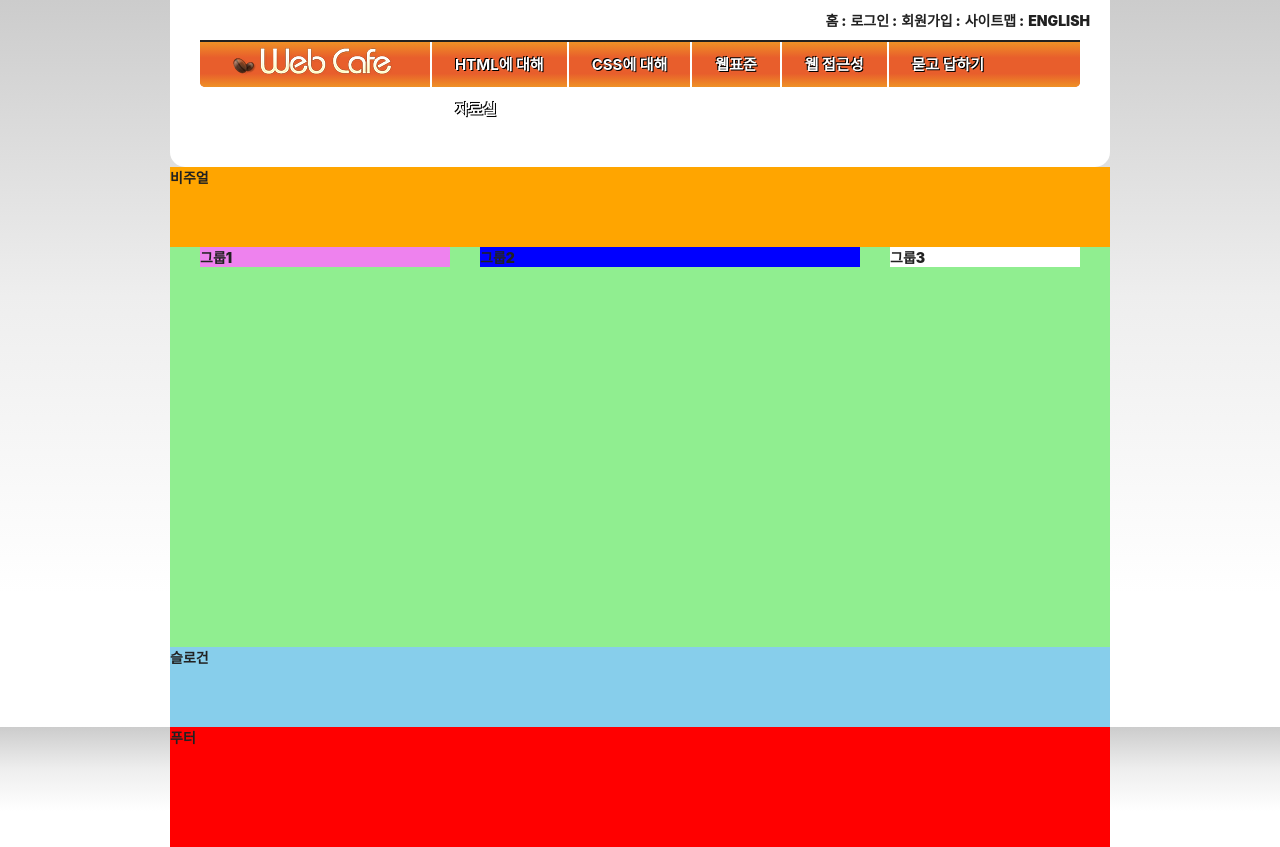
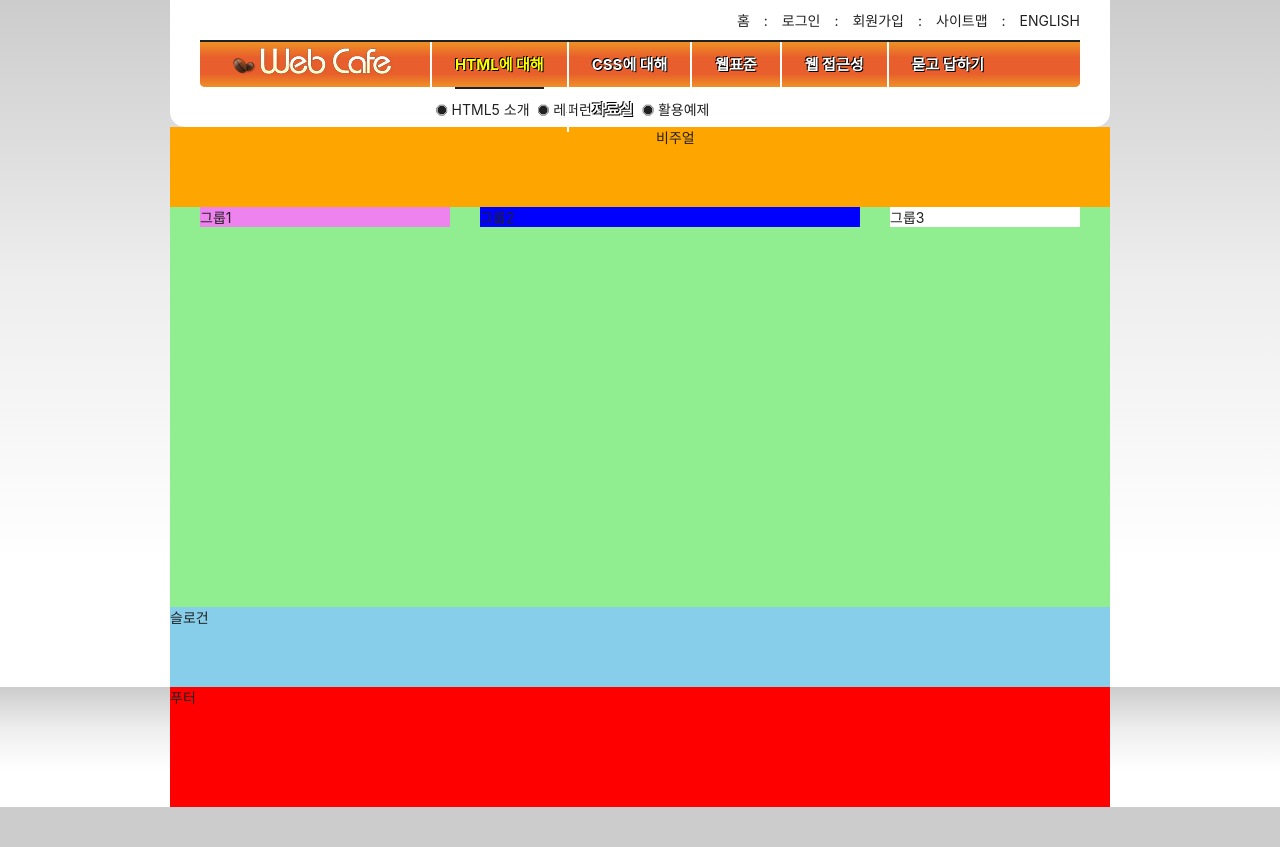
Before and after one commit to imironjin/HTML5, a plain HTML site: page index.html in a window 1280 px wide. After the commit the page ends 807 px from the top, so only its background shows below. Drawn offline with Linux system fonts and the light colour scheme; a web font is replaced by a local one.

Commit message:
자바스크립트 적용

```diff
--- a/index.html
+++ b/index.html
@@ -7,13 +7,16 @@
   <title>웹카페</title>
   <link rel="stylesheet" as="style" crossorigin href="https://cdn.jsdelivr.net/gh/orioncactus/pretendard@v1.3.6/dist/web/static/pretendard.css" />
   <link rel="stylesheet" href="./styles/style.css" />
+  <!-- <script src="./js/main.js" defer></script> -->
+  <script src="./js/jquery.min.js"></script>
+  <script src="./js/menu-tab.js"></script>
 </head>
 <body>
   <header class="header">
     <!-- 로고 Start -->
     <h1 class="logo">
       <a href="./index-complete.html">
-        <img src="./assets/logo.png" alt="web cafe" width="165" height="35" />
+        <img src="./assets/logo.png" alt="web cafe" />
       </a>
     </h1>
     <!-- 로고 End -->
--- a/styles/fontello.css
+++ b/styles/fontello.css
@@ -1,18 +1,29 @@
+@font-face {
+  font-family: 'fontello';
+  src: url('../font/fontello.eot?46650727');
+  src: url('../font/fontello.eot?46650727#iefix') format('embedded-opentype'),
+       url('../font/fontello.woff2?46650727') format('woff2'),
+       url('../font/fontello.woff?46650727') format('woff'),
+       url('../font/fontello.ttf?46650727') format('truetype'),
+       url('../font/fontello.svg?46650727#fontello') format('svg');
+  font-weight: normal;
+  font-style: normal;
+}
 /* Chrome hack: SVG is rendered more smooth in Windozze. 100% magic, uncomment if you need it. */
 /* Note, that will break hinting! In other OS-es font will be not as sharp as it could be */
 /*
 @media screen and (-webkit-min-device-pixel-ratio:0) {
   @font-face {
     font-family: 'fontello';
-    src: url('../font/fontello.svg?38310097#fontello') format('svg');
+    src: url('../font/fontello.svg?46650727#fontello') format('svg');
   }
 }
 */
-
- [class^="icon-"]:before, [class*=" icon-"]:before {
-  font-family: 'fontello';
+[class^="icon-"]:before, [class*=" icon-"]:before {
+  font-family: "fontello";
+  font-style: normal;
   font-weight: normal;
-  speak: none;
+  speak: never;
 
   display: inline-block;
   text-decoration: inherit;
@@ -43,8 +54,9 @@
   /* text-shadow: 1px 1px 1px rgba(127, 127, 127, 0.3); */
 }
 
-.icon-ok:before { content: '\e800'; } /* '' */
+.icon-search:before { content: '\e800'; } /* '' */
 .icon-plus:before { content: '\e801'; } /* '' */
-.icon-search:before { content: '\e802'; } /* '' */
-.icon-right-open:before { content: '\e803'; } /* '' */
-.icon-dot-circled:before { content: '\f192'; } /* '' */
+.icon-ok:before { content: '\e802'; } /* '' */
+.icon-stop:before { content: '\e803'; } /* '' */
+.icon-right-dir:before { content: '\e804'; } /* '' */
+.icon-colon:before { content: '\e805'; } /* '' */
--- a/styles/style.css
+++ b/styles/style.css
@@ -1,3 +1,4 @@
+@import url(./fontello.css);
 @import url(./normalize.css);
 @import url(./reset.css);
 
@@ -29,9 +30,9 @@ a {
 body {
   font-size: 1.4rem;
   color: #212121;
-  background: #ccc linear-gradient(to bottom, #ccc 0%, #eee 35%, #fff 70%, #fff 100%);
+  background: #ccc
+  linear-gradient(to bottom, #ccc 0%, #eee 35%, #fff 70%, #fff 100%);
   font-family: "Pretendard Variable", Pretendard, -apple-system, BlinkMacSystemFont, system-ui, Roboto, "Helvetica Neue", "Segoe UI", "Apple SD Gothic Neo", "Noto Sans KR", "Malgun Gothic", "Apple Color Emoji", "Segoe UI Emoji", "Segoe UI Symbol", sans-serif;
-  font-weight: 900;
 }
 
 /* 레이아웃 */
@@ -52,6 +53,7 @@ body {
   position: absolute;
   top: 45px;
   left: 60px;
+  z-index: 10;
 }
 
 /* 텍스트 링크 모음 */
@@ -62,7 +64,8 @@ body {
   /* position 속성을 활용하여 .member 영역을 오른쪽으로 10px만큼 이동 */
   /* position: relative;
   right: -10px; */
-  transform: translate(10px);
+  /* transform 속성을 활용하여 .member 영역을 오른쪽으로 10px 만큼 이동하기 */
+  transform: translateX(10px);
 }
 
 .member li {
@@ -72,15 +75,15 @@ body {
 
 .member a {
   /* background-color: coral; */
-  padding: 6px 0px;
+  padding: 6px 10px;
   display: inherit;
   text-transform: uppercase;
 }
 
-/* 마지막 li 요소에 포함된 a요소를 선택하여 오른쪽 padding 값을 0으로 재정의 */
+/* 마지막 li 요소에 포함된 a요소를 선택하여 오른쪽 padding 값을 0으로 재정의
 .member li:last-child {
   padding-right: 0;
-}
+} */
 
 .divider {
   margin-right: 4px;
@@ -88,7 +91,7 @@ body {
 
 /* 메인메뉴 */
 .navigation {
-  padding-bottom: 80px;
+  padding-bottom: 40px;
 }
 .menu {
   border-top: 2px solid #212121;
@@ -103,15 +106,21 @@ body {
     border-radius: 0 0 5px 5px;
     padding-left: 230px;
     height: 47px;
+    position: relative;
+}
+
+.menu > li:nth-child(-n+3) {
+  position: relative;
 }
 
 .menu-item {
-  /* background-color: aqua; */
+  position: relative;
   float: left;
   border-left: 2px solid #fff;
 }
 /* 상속으로 인해 발생하는 문제를 방지하기 위해 부모가 아닌
 Button에 주는 것이다. 스타일을 누구한테 줄 것인지 잘 생각 */
+/* 구체성 -> 10점점 */
 .menu-button {
   border: 0;
   background: transparent;
@@ -122,11 +131,81 @@ Button에 주는 것이다. 스타일을 누구한테 줄 것인지 잘 생각 *
   color: #fff;
   text-shadow: 1px 1px 0 #000, -1px -1px 0 #000;
 }
+
+/* 구체성 -> 20점 */
+.is-active .menu-button {
+  color: #ff0;
+}
+
+/* 가상 요소 선택자는 inline으로 생성된다 */
+/* absolute를 주는 순간 이미 block이 됨 */
+.is-active .menu-button::after {
+  content: "";
+  display: block;
+  border-top: 2px solid #212121;
+}
+
 .sub-menu {
-  background-color: pink;
   position: absolute;
+  top: 47px;
+  padding: 4px 0;
   display: none;
 }
+
+.menu-html,
+.menu-css,
+.menu-standards{
+  left: 0;
+}
+
+.menu-accessibility,
+.menu-qna,
+.menu-archive{
+  right: 0;
+}
+
+.is-active .sub-menu {
+  display: block;
+  white-space: nowrap;
+}
+
+.sub-menu li {
+  display: inline-block;
+}
+
+.sub-menu a::before {
+  content: '\e803';
+  font-family: "fontello";
+  font-style: normal;
+  font-weight: normal;
+  display: inline-block;
+  text-decoration: inherit;
+  width: 1em;
+  margin-right: .2em;
+  text-align: center;
+  font-variant: normal;
+  text-transform: none;
+  line-height: 1em;
+  margin-left: .2em;
+  -webkit-font-smoothing: antialiased;
+  -moz-osx-font-smoothing: grayscale;
+}
+
+.sub-menu a:hover::before,
+.sub-menu a:focus::before {
+  content: "\e802";
+}
+
+.sub-menu a {
+  display: inline-block;
+  padding: 6px 0;
+}
+
+.sub-menu a:hover,
+.sub-mennu a:focus {
+  color: #f00;
+}
+
 /* 비쥬얼 */
 .visual {
   background: orange;
```
Also changed, not shown: font/fontello.ttf, font/fontello.woff, font/fontello.woff2, 2 other files.
